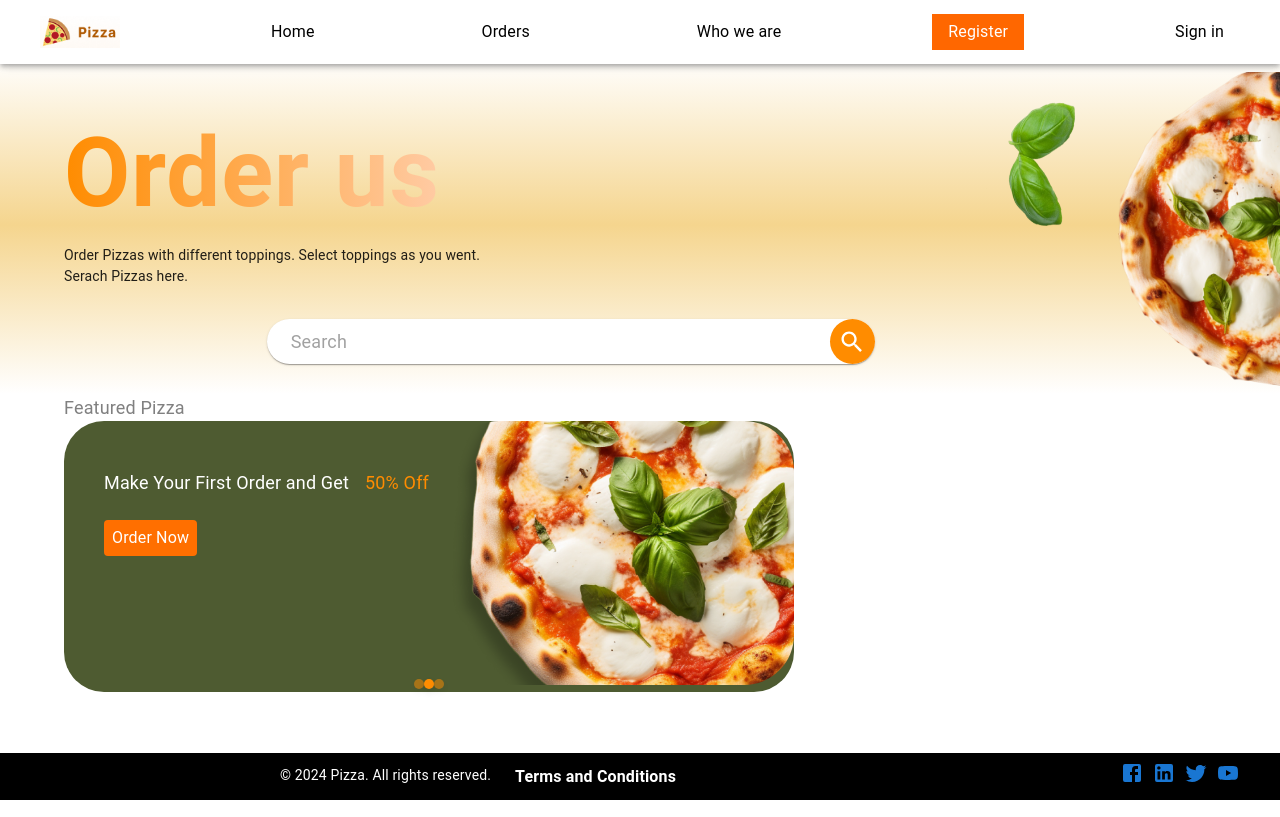
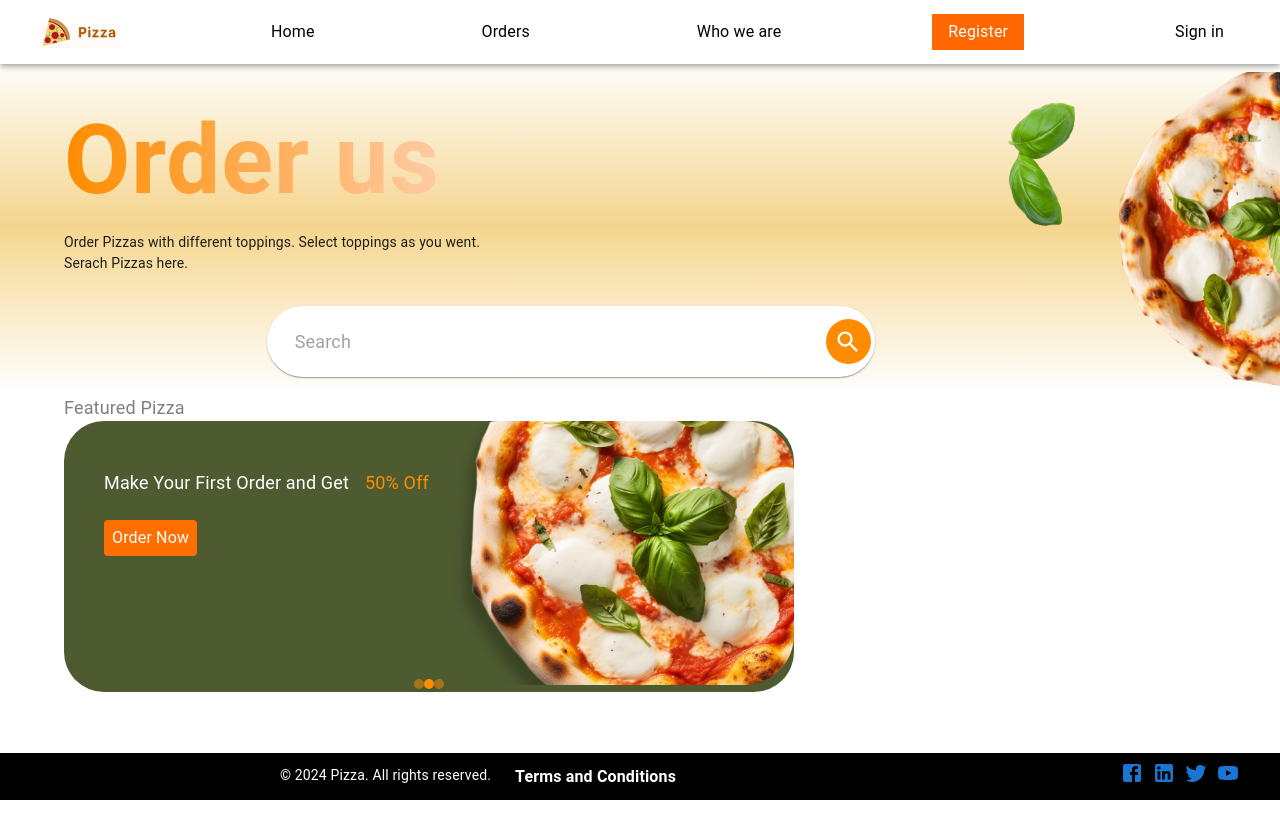
Before and after one commit to getye/Pizza-Ordering-App, a React (Create React App) app in the folder client/: page / in a window 1280 px wide. Built offline with nearby package versions, Linux system fonts and the light colour scheme.

Commit message:
Side bar and body

```diff
--- a/client/src/components/home.js
+++ b/client/src/components/home.js
@@ -66,6 +66,7 @@ return (
           <Paper
             component="form"
             sx={{
+              p: { xs: '8px 2px', sm: '10px 3px', md: '12px 4px', lg: '13px 4px' },
               borderRadius: 10,
               display: 'flex',
               alignItems: 'center',
@@ -88,8 +89,6 @@ return (
                 bgcolor: '#FF8C00',
                 borderRadius: '50%',
                 display: 'flex',
-                justifyContent: 'center',
-                alignItems: 'center',
                 width: { xs: '35px', sm: '38px', md: '40px', lg: '45px' },
                 height: { xs: '35px', sm: '38px', md: '40px', lg: '45px' },
                 transition: 'background-color 0.3s',
```
Also changed, not shown: 8 other files (tests, documents, lock files or other folders).
